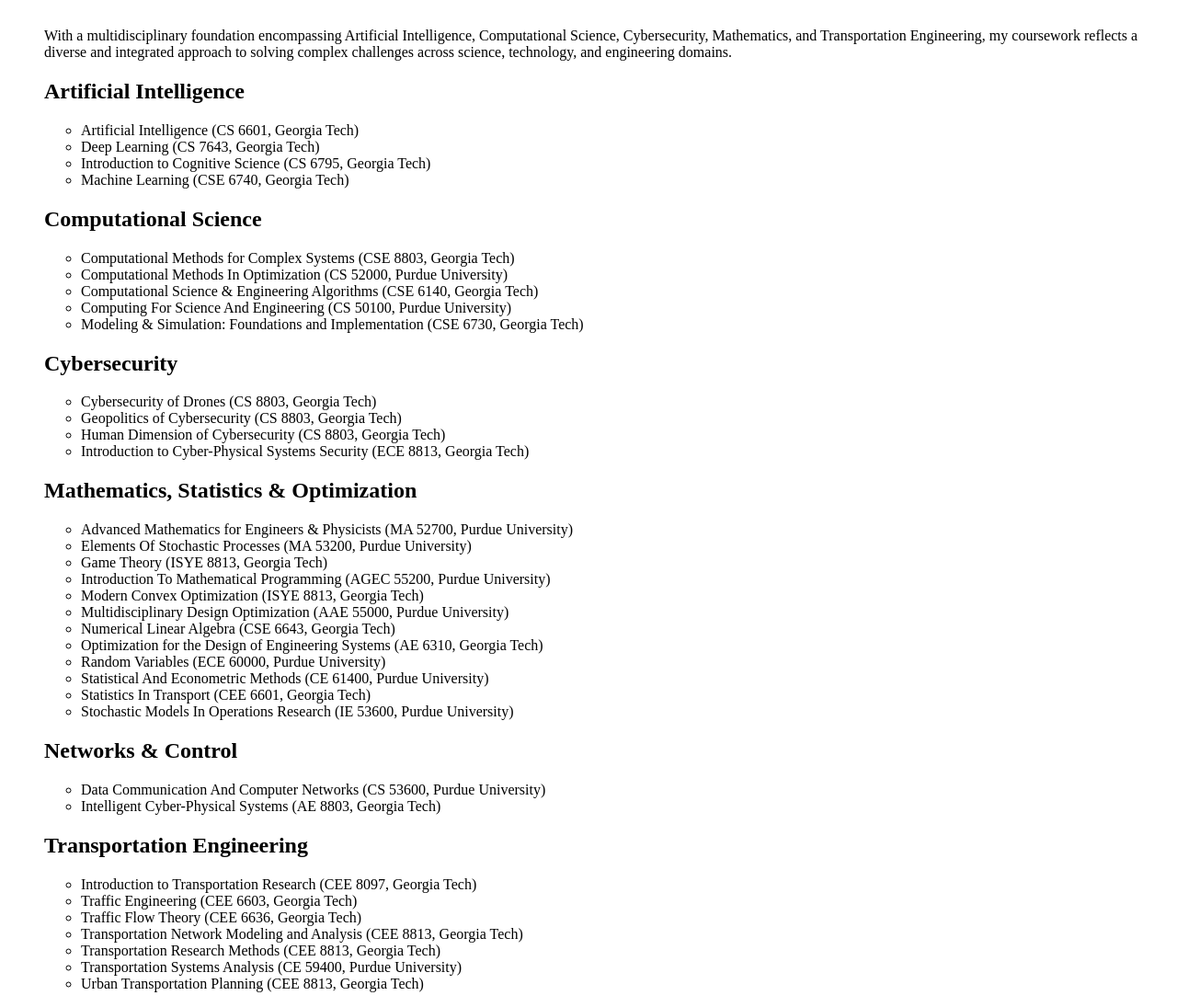
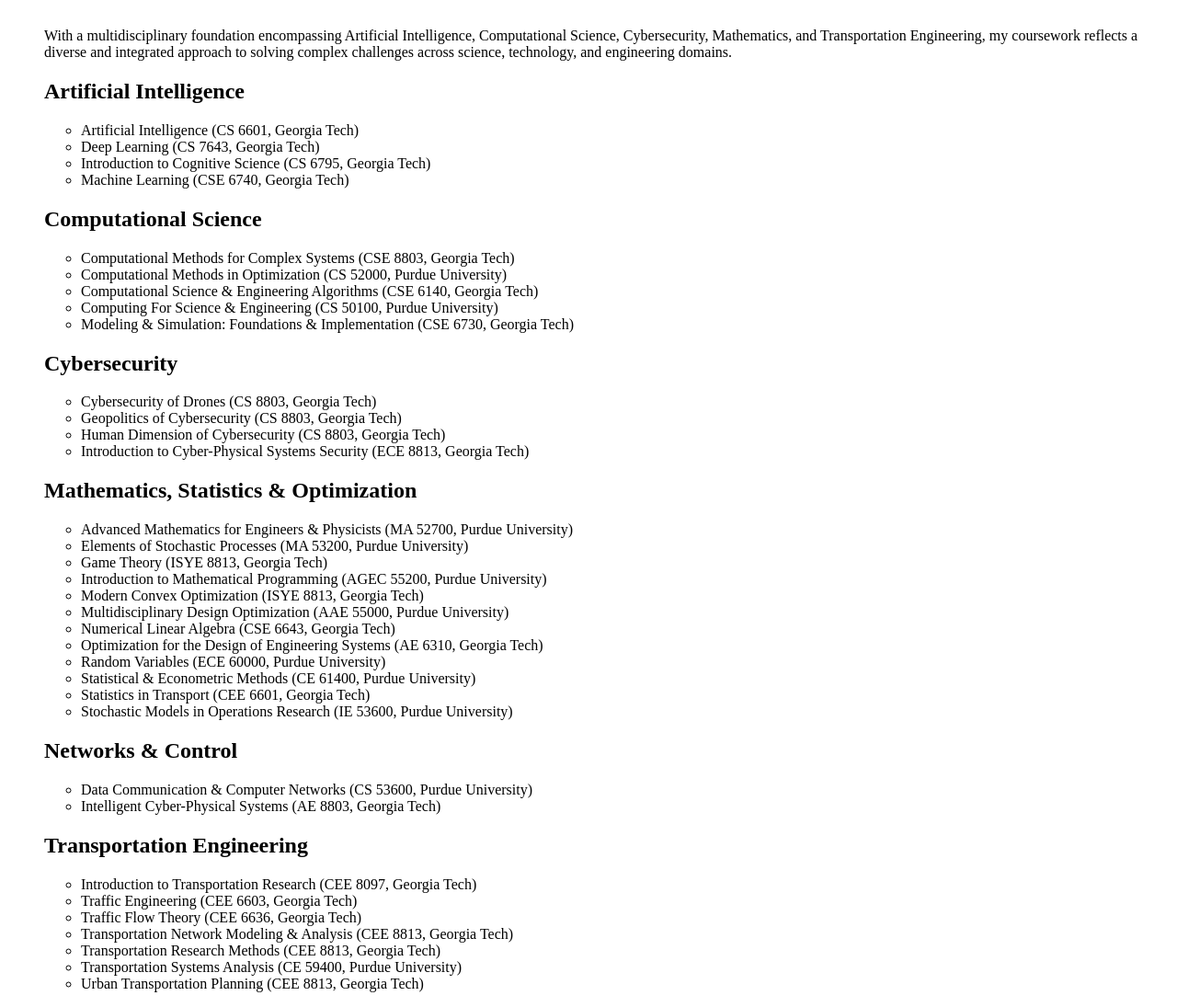
Before and after one commit to YangjiaoChen/YangjiaoChen.github.io, a Jekyll site: the page built from coursework.html, in a window 1280 px wide, cut to the strip 112-1207 px from the top of the page. Shown: the whole strip at 92% size. Built offline with Jekyll 4.4.1, drawn with Linux system fonts in a browser that asks for light colours.

Commit message:
Update coursework.html

```diff
--- a/coursework.html
+++ b/coursework.html
@@ -84,10 +84,10 @@ title: "Yangjiao Chen: coursework"
 <ul>
     <div>
 <li>Computational Methods for Complex Systems (CSE 8803, Georgia Tech)</li>
-<li>Computational Methods In Optimization (CS 52000, Purdue University) </li>
+<li>Computational Methods in Optimization (CS 52000, Purdue University) </li>
 <li>Computational Science & Engineering Algorithms (CSE 6140, Georgia Tech)</li>
-<li>Computing For Science And Engineering (CS 50100, Purdue University)</li>
-<li>Modeling & Simulation: Foundations and Implementation (CSE 6730, Georgia Tech)</li>
+<li>Computing For Science & Engineering (CS 50100, Purdue University)</li>
+<li>Modeling & Simulation: Foundations & Implementation (CSE 6730, Georgia Tech)</li>
   </div>
 </ul>
 
@@ -105,24 +105,24 @@ title: "Yangjiao Chen: coursework"
 <ul>
     <div>
 <li>Advanced Mathematics for Engineers & Physicists (MA 52700, Purdue University) </li>
-<li>Elements Of Stochastic Processes (MA 53200, Purdue University) </li>
+<li>Elements of Stochastic Processes (MA 53200, Purdue University) </li>
 <li>Game Theory (ISYE 8813, Georgia Tech)</li>
-<li>Introduction To Mathematical Programming (AGEC 55200, Purdue University) </li>
+<li>Introduction to Mathematical Programming (AGEC 55200, Purdue University) </li>
 <li>Modern Convex Optimization (ISYE 8813, Georgia Tech)</li>
 <li>Multidisciplinary Design Optimization (AAE 55000, Purdue University) </li>
 <li>Numerical Linear Algebra (CSE 6643, Georgia Tech) </li>
 <li>Optimization for the Design of Engineering Systems (AE 6310, Georgia Tech)</li>
 <li>Random Variables (ECE 60000, Purdue University) </li>
-<li>Statistical And Econometric Methods (CE 61400, Purdue University) </li>
-<li>Statistics In Transport (CEE 6601, Georgia Tech)</li>
-<li>Stochastic Models In Operations Research (IE 53600, Purdue University) </li>
+<li>Statistical & Econometric Methods (CE 61400, Purdue University) </li>
+<li>Statistics in Transport (CEE 6601, Georgia Tech)</li>
+<li>Stochastic Models in Operations Research (IE 53600, Purdue University) </li>
   </div>
 </ul>
 
 <h2> Networks & Control </h2>
 <ul>
     <div>
-    <li> Data Communication And Computer Networks (CS 53600, Purdue University) </li>
+    <li> Data Communication & Computer Networks (CS 53600, Purdue University) </li>
     <li> Intelligent Cyber-Physical Systems (AE 8803, Georgia Tech)</li>
   </div>
 </ul>
@@ -133,7 +133,7 @@ title: "Yangjiao Chen: coursework"
     <li> Introduction to Transportation Research (CEE 8097, Georgia Tech)</li>
     <li> Traffic Engineering (CEE 6603, Georgia Tech)</li>
     <li> Traffic Flow Theory (CEE 6636, Georgia Tech)</li>
-    <li> Transportation Network Modeling and Analysis (CEE 8813, Georgia Tech)</li>
+    <li> Transportation Network Modeling & Analysis (CEE 8813, Georgia Tech)</li>
     <li> Transportation Research Methods (CEE 8813, Georgia Tech)</li>
     <li> Transportation Systems Analysis (CE 59400, Purdue University)</li>
     <li> Urban Transportation Planning (CEE 8813, Georgia Tech)</li>
```
